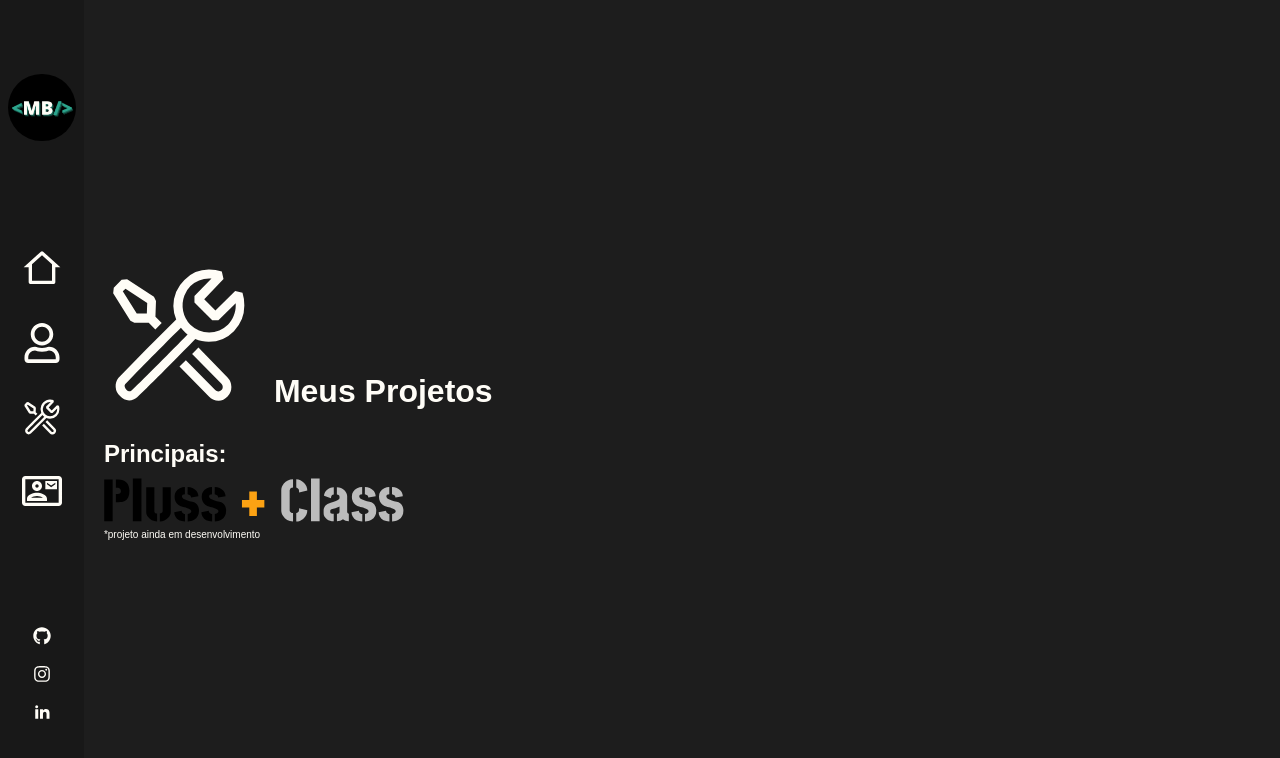
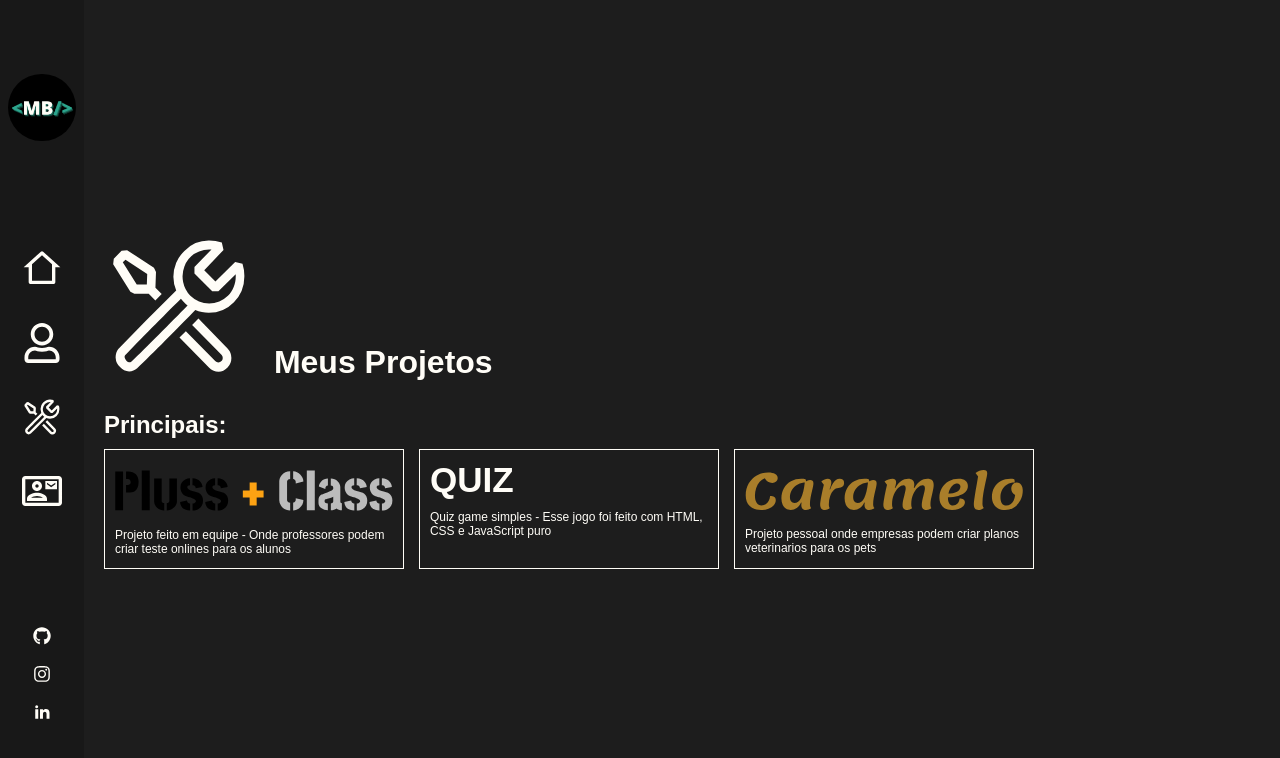
Before and after one commit to miqueiasbelfort/New_portfolio, a React (Vite) app: page /projects in a window 1280 px wide. Shown: the top 758 px of the page. Built offline with nearby package versions, Linux system fonts and the light colour scheme.

Commit message:
second commit

```diff
--- a/src/pages/About/index.jsx
+++ b/src/pages/About/index.jsx
@@ -6,7 +6,7 @@ import {Main, AboutMe, Tecnologis, UserIcon, TecIcons} from "./style"
 import {IoLogoJavascript, IoLogoHtml5, IoLogoCss3} from "react-icons/io"
 import {GrReactjs, GrNode} from "react-icons/gr"
 import {DiMongodb, DiGithubBadge} from "react-icons/di"
-import {SiTypescript, SiJava, SiPython} from "react-icons/si"
+import {SiTypescript, SiJava, SiPython, SiPhp} from "react-icons/si"
 
 function About(){
     return (
@@ -19,9 +19,7 @@ function About(){
                         <h1>Sobre mim!</h1>
                     </div>
                     <p className="apresentation">
-                        Conheci o mundo dev no começo de 2021, e no primeiro contato
-                        com a programação eu me apaixonei por essas tecnologias e pela sua liberdade e capacidade que ela proporciona para fazer
-                        coisas incriveis.
+                    Comecei a desenvolver como hobby em março de 2021, mas fui me apaixonando cada vez mais pela tecnologia, comecei com a linguagem Python, porém me foquei em desenvolvimento web com JS, HTML, CSS, React JS, Node JS, Axios entre outras. Hoje busco formas de trabalhar com aquilo que amo fazer.
                     </p>
                 </AboutMe>
                 <Tecnologis>
@@ -52,6 +50,7 @@ function About(){
                         <TecIcons>
                             <SiJava/>
                             <SiPython/>
+                            <SiPhp/>
                         </TecIcons>
                    </div>
                 </Tecnologis>
--- a/src/pages/Home/styele.js
+++ b/src/pages/Home/styele.js
@@ -2,6 +2,7 @@ import styled from "styled-components";
 
 export const Body = styled.div`
     display: flex;
+    overflow: hidden;
 `
 
 export const Main = styled.div`
--- a/src/pages/Projects/index.jsx
+++ b/src/pages/Projects/index.jsx
@@ -1,7 +1,8 @@
 import Navbar from "../../components/Navbar"
 import { Body } from "../Home/styele"
-import {Main, Title, Icon, Projec} from "./style"
+import {Main, Title, Icon, Projec, ListOfProjects} from "./style"
 import PlussClass from "../../assents/PlussClass.svg"
+import Caramelo from "../../assents/CarameloLogo.svg"
 
 function Project(){
     return (
@@ -14,14 +15,28 @@ function Project(){
                 </Title>
                 <div>
                     <h2>Principais:</h2>
-                    <ul>
+                    <ListOfProjects>
                         <Projec>
                             <a href="https://github.com/miqueiasbelfort/Pluss-Create">
                                 <img src={PlussClass} alt="Pluss + Class" />
                             </a>
-                            <p>*projeto ainda em desenvolvimento</p>
+                            <p>Projeto feito em equipe - Onde professores podem criar teste onlines para os alunos</p>
                         </Projec>
-                    </ul>
+
+                        <Projec>
+                            <a href="https://github.com/miqueiasbelfort/Quiz">
+                                <h3>QUIZ</h3>
+                            </a>
+                            <p>Quiz game simples - Esse jogo foi feito com HTML, CSS e JavaScript puro</p>
+                        </Projec>
+
+                        <Projec>
+                            <a href="https://github.com/miqueiasbelfort/Caramelo">
+                                <img src={Caramelo} alt="Caramelo" />
+                            </a>
+                            <p>Projeto pessoal onde empresas podem criar planos veterinarios para os pets</p>
+                        </Projec>
+                    </ListOfProjects>
                 </div>
             </Main>
         </Body>
--- a/src/pages/Projects/style.js
+++ b/src/pages/Projects/style.js
@@ -18,6 +18,7 @@ export const Icon = styled(VscTools)`
         font-size: 45px;
     }
 `
+
 export const Title = styled.div`
     display: flex;
     align-items: end;
@@ -25,9 +26,23 @@ export const Title = styled.div`
     margin-bottom: 20px;
 `
 
+export const ListOfProjects = styled.ul`
+    @media (min-width: 768px){
+        display: flex;
+        gap: 15px;
+    }
+`
+
 export const Projec = styled.li`
+    margin-top: 10px;
     width: 300px;
+    height: 120px;
+    padding: 10px;
+    border: 1px solid #FFFDF7;
     font-size: 30px;
+    display: flex;
+    flex-direction: column;
+    gap: 10px;
     img{
         width: 100%;
         margin-top: 10px;
@@ -36,6 +51,7 @@ export const Projec = styled.li`
         width: 200px;
     }
     p{
-        font-size: 10px;
+        font-size: 12px;
     }
+
 `
```
Also changed, not shown: src/assents/CarameloLogo.svg (added).
